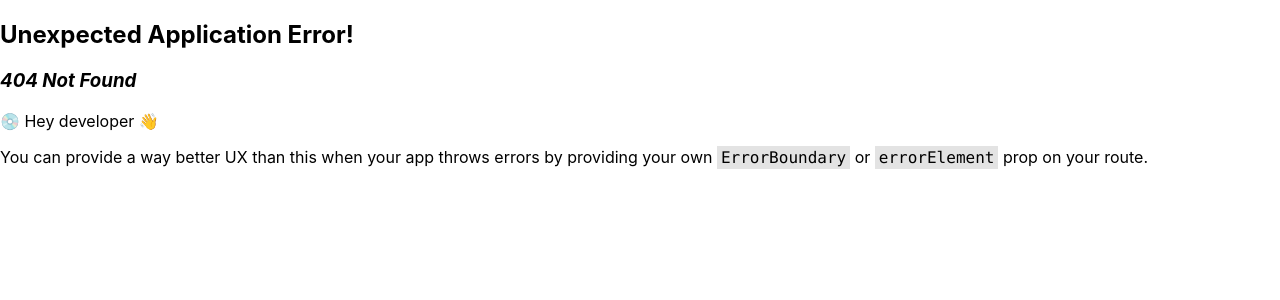
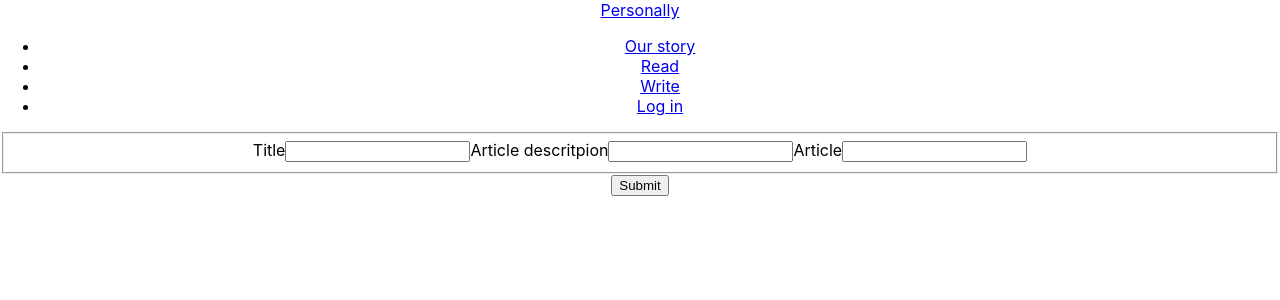
Before and after one commit to FalseAvatar/personal-client, a React (Create React App) app: page /Read/1/Update in a window 1280 px wide. Before the commit this address had no page. Shown: the top 300 px of the page. Built offline with nearby package versions, Linux system fonts and the light colour scheme; no server answers.

Commit message:
update functionlity partialy working. updates but field values that weren't changed aren't updated.

```diff
--- /dev/null
+++ b/src/apis/articlesAPI/addArticle.js
@@ -0,0 +1,14 @@
+import articleServer from "../articleServer";
+
+export async function addArticle(data) {
+  const newArticle = {
+    title: data.title,
+    intro: data.intro,
+    article: data.article,
+  };
+  try {
+    await articleServer.post(`/`, newArticle);
+  } catch (error) {
+    console.error("Error posting article:", error);
+  }
+}
--- a/src/apis/articlesAPI/getArticle.js
+++ b/src/apis/articlesAPI/getArticle.js
@@ -1,6 +1,6 @@
 import articleServer from "../articleServer";
 
-export async function getArticle(article, setArticle, id) {
+export async function getArticle(setArticle, id) {
   try {
     const response = await articleServer.get(`/${id}`);
     console.log(response.data);
--- /dev/null
+++ b/src/apis/articlesAPI/updateArticle.js
@@ -0,0 +1,16 @@
+import articleServer from "../articleServer";
+
+export async function updateArticle(id, data) {
+  const newArticle = {
+    title: data.title,
+    intro: data.intro,
+    article: data.article,
+  };
+  try {
+    await articleServer.put(`/${id}`, newArticle);
+  } catch (error) {
+    console.error("Error posting article:", error);
+  }
+}
+
+export default updateArticle;
--- a/src/components/articles/Article.jsx
+++ b/src/components/articles/Article.jsx
@@ -4,11 +4,14 @@ import { getArticle } from "../../apis/articlesAPI/getArticle";
 
 export function Article() {
   const { id } = useParams();
-  const [article, setArticle] = useState([]);
+  const [article, setArticle] = useState({});
   //const article = articles[id - 2];
   useEffect(() => {
-    getArticle(article, setArticle, id);
-  }, [article, setArticle, id]);
+    getArticle(setArticle, id);
+    return () => {
+      setArticle({});
+    };
+  }, [setArticle, id]);
 
   return (
     <div>
--- a/src/components/articles/ArticleThumbnail.jsx
+++ b/src/components/articles/ArticleThumbnail.jsx
@@ -1,6 +1,11 @@
-import { Link } from "react-router-dom";
+import { Link, useNavigate } from "react-router-dom";
 
 export function ArticleThumbnail({ article }) {
+  const navigate = useNavigate();
+
+  const handleUpdate = (e) => {
+    navigate(`/Read/${article.article_id}/Update`);
+  };
   return (
     <>
       <Link to={`/Read/${article.article_id}`}>
@@ -9,6 +14,9 @@ export function ArticleThumbnail({ article }) {
           <p>{article.intro}</p>
         </div>
       </Link>
+      <button onClick={(e) => handleUpdate(e, article.article_id)}>
+        Update
+      </button>
     </>
   );
 }
--- /dev/null
+++ b/src/pages/UpdateArticle.jsx
@@ -0,0 +1,76 @@
+import { useForm } from "react-hook-form";
+import React, { useEffect, useState } from "react";
+import { updateArticle } from "../apis/articlesAPI/updateArticle";
+import { getArticle } from "../apis/articlesAPI/getArticle";
+import { useNavigate, useParams } from "react-router-dom";
+
+export function UpdateArticle() {
+  const { id } = useParams();
+  const { register, handleSubmit, setValue } = useForm();
+  const navigate = useNavigate();
+  // const [title, setTitle] = useState("");
+  // const [intro, setIntro] = useState("");
+  const [article, setArticle] = useState("");
+
+  useEffect(() => {
+    getArticle(setArticle, id).then({
+      if(article) {
+        setValue("title", article.title);
+        setValue("intro", article.intro);
+        setValue("article", article.article);
+      },
+    });
+  }, [id, setValue]);
+
+  const onSubmit = (data, e) => {
+    updateArticle(id, data);
+    navigate(`/Read/${id}`);
+  };
+
+  return (
+    <div>
+      <form className="NewArticleForm">
+        <fieldset>
+          <label for="title">Title</label>
+          <input
+            defaultValue={article.title}
+            //value={title}
+            onChange={(e) => setValue("title", e.target.value)}
+            name="title"
+            id="title"
+            className="new_article-title"
+            type="text"
+            {...register("title")}
+          ></input>
+          <label for="intro">Article descritpion</label>
+          <input
+            defaultValue={article.intro}
+            //value={intro}
+            onChange={(e) => setValue("intro", e.target.value)}
+            name="intro"
+            id="intro"
+            className="new_article-intro"
+            type="textarea"
+            {...register("intro")}
+          ></input>
+          <label for="article">Article</label>
+          <input
+            defaultValue={article.article}
+            //value={article}
+            onChange={(e) => setValue("article", e.target.value)}
+            name="article"
+            id="article"
+            className="new_article-article"
+            type="textarea"
+            {...register("article")}
+          ></input>
+        </fieldset>
+        <button type="submit" onClick={handleSubmit(onSubmit)}>
+          Submit
+        </button>
+      </form>
+    </div>
+  );
+}
+
+export default UpdateArticle;
--- a/src/pages/Write.jsx
+++ b/src/pages/Write.jsx
@@ -1,12 +1,14 @@
 import { useForm } from "react-hook-form";
-import React, { useContext } from "react";
-import { ArticleContext } from "../providers/ArticleProvider";
+import React from "react";
+import { addArticle } from "../apis/articlesAPI/addArticle";
+import { useNavigate } from "react-router-dom";
 
 export function Write() {
   const { register, handleSubmit } = useForm();
-  const articles = useContext(ArticleContext);
+  const navigate = useNavigate();
   const onSubmit = (data, e) => {
-    articles.push(data);
+    addArticle(data);
+    navigate("/Read/");
   };
 
   return (
```
Also changed, not shown: src/routes.js (+6 -2 lines), src/apis/articlesAPI/deleteArticle.js (added), 1 other file (tests, documents, lock files or other folders).
